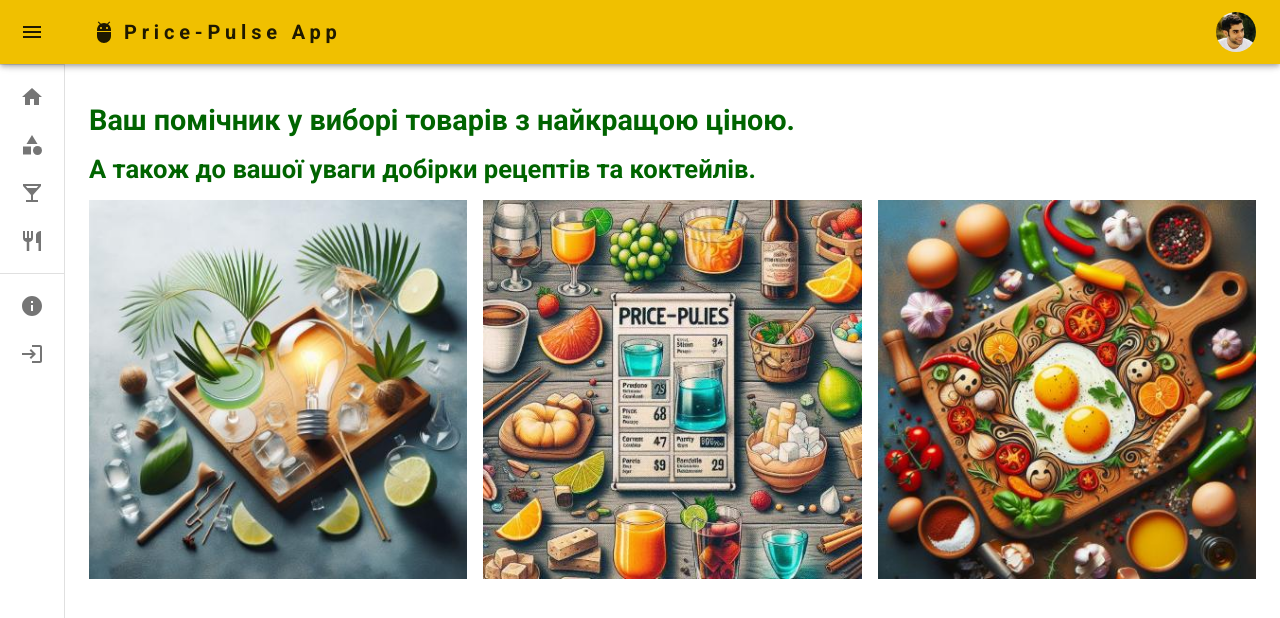
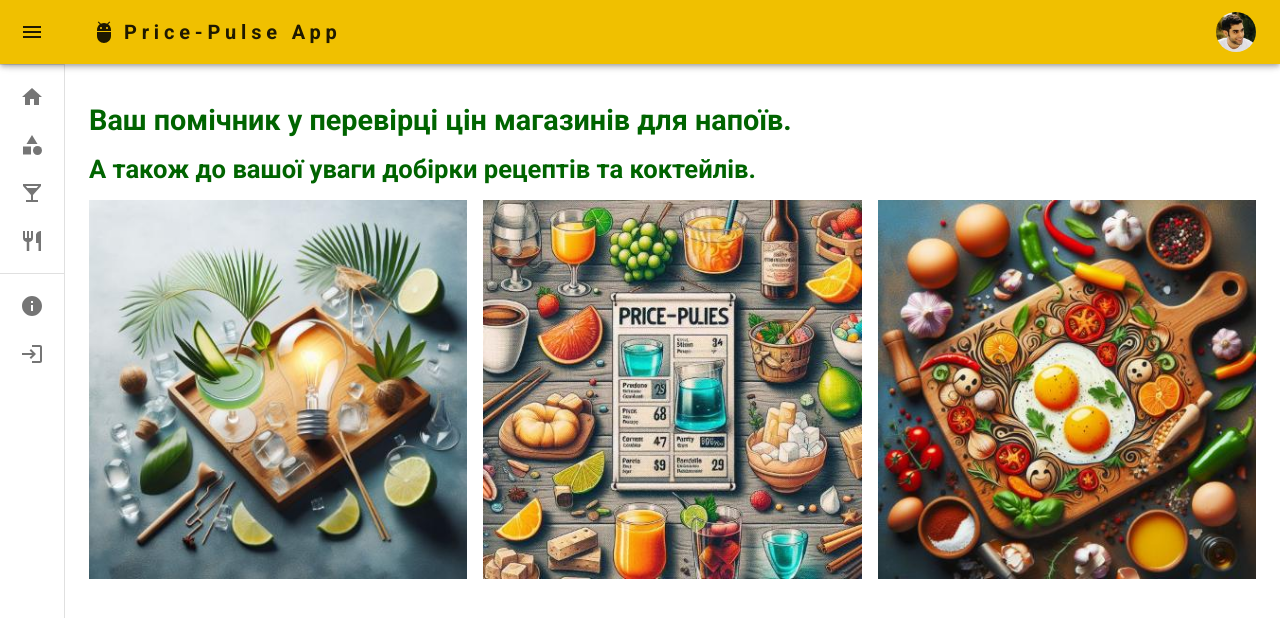
Before and after one commit to Iakobson/prices-pulses, a Next.js app: page / in a window 1280 px wide. Shown: the top 618 px of the page. Built offline with nearby package versions, Linux system fonts and the light colour scheme.

Commit message:
Update page.tsx

```diff
--- a/src/app/page.tsx
+++ b/src/app/page.tsx
@@ -9,7 +9,7 @@
   return (
     <main className={styles.main}>
       <Typography variant="h1">
-        Ваш помічник у виборі товарів з найкращою ціною.
+        Ваш помічник у перевірці цін магазинів для напоїв.
       </Typography>
       <Typography variant="h2">
         А також до вашої уваги добірки рецептів та коктейлів.
```
